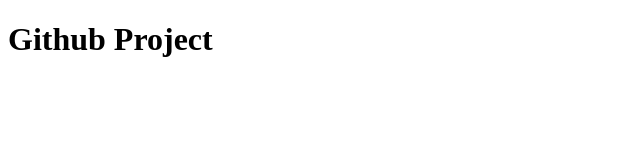
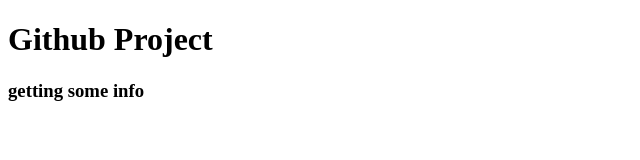
Before and after one commit to mianshargeel/practice-git, a plain HTML site: page index.html in a window 1280 px wide. Shown: the whole page, without its empty margins (0-640 px from the left). Drawn offline with Linux system fonts and the light colour scheme.

Commit message:
made third commnent

```diff
--- a/index.html
+++ b/index.html
@@ -7,5 +7,6 @@
 </head>
 <body>
   <h1>Github Project</h1>
+<h3>getting some info</h3>
 </body>
 </html>
```
